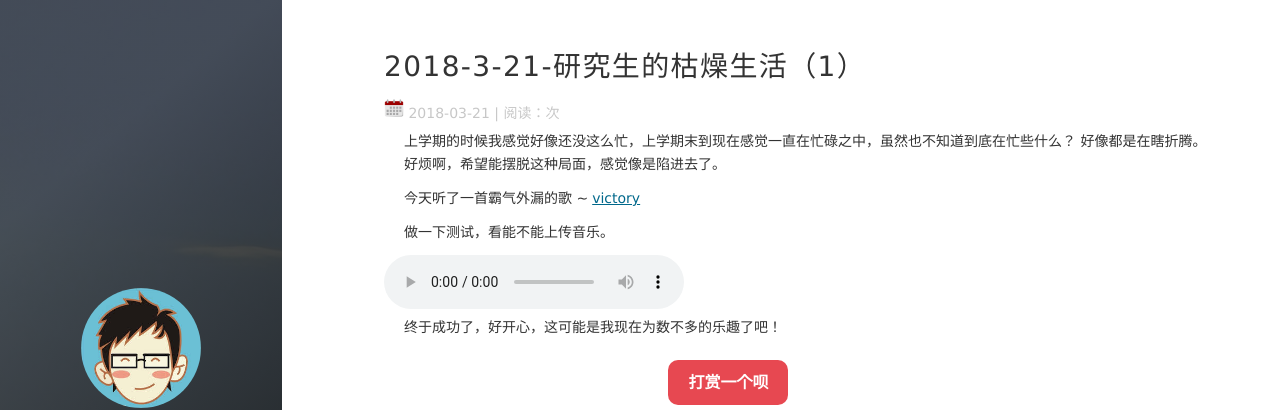
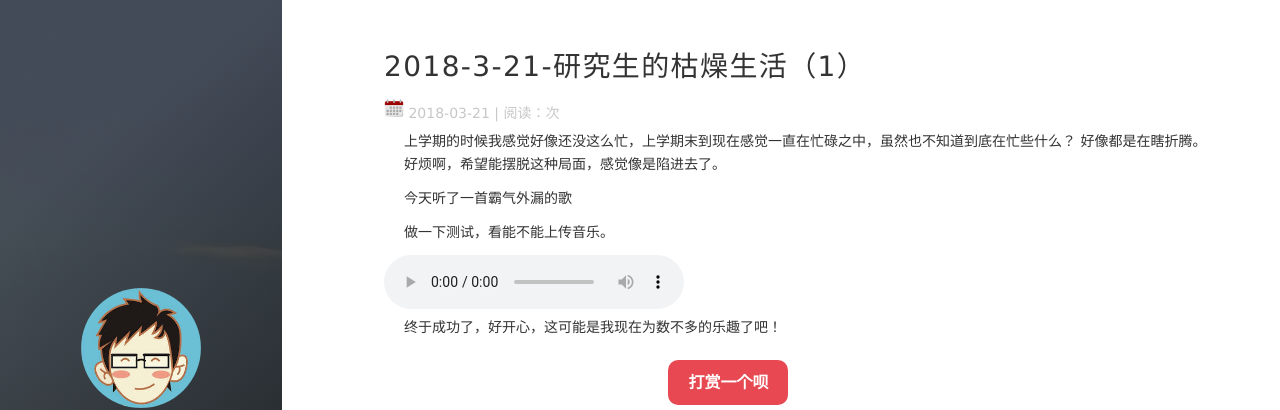
Before and after one commit to tfxidian/tfxidianbackup, a Jekyll site: the page built from _posts/2018-3-21-研究生的枯燥生活（1）.md, in a window 1280 px wide. Shown: the top 410 px of the page. Built offline with Jekyll 4.4.1, drawn with Linux system fonts in a browser that asks for light colours; nearby versions of some CDN libraries; our own code applies the rules of GitHub Pages for plain Markdown files; comment, search, counter and statistics services are not loaded.

Commit message:
修改文件: _posts/2018-3-21-研究生的枯燥生活（1）.md

```diff
--- a/_posts/2018-3-21-研究生的枯燥生活（1）.md
+++ b/_posts/2018-3-21-研究生的枯燥生活（1）.md
@@ -10,10 +10,7 @@ grammar_cjkRuby: true
 好烦啊，希望能摆脱这种局面，感觉像是陷进去了。
 
 今天听了一首霸气外漏的歌
-~[victory][1]
 
-
-  [1]: http://music.163.com/song?id=31654455&userid=471214576
 
   做一下测试，看能不能上传音乐。
 
```
